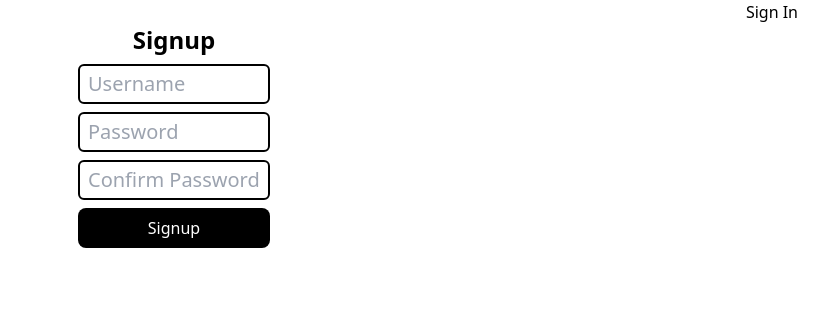
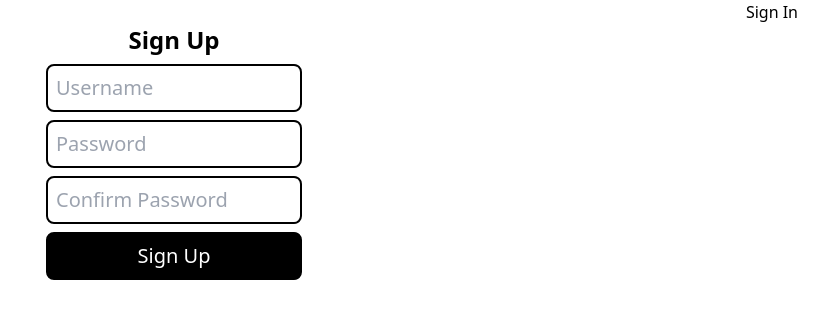
Before and after one commit to harsimran-d/my_todos, a Next.js app: page /auth/signup in a window 1280 px wide. Shown: the top 318 px of the page, without its empty margins (466-1280 px from the left). Built offline with nearby package versions, Linux system fonts and the light colour scheme; no server answers.

Commit message:
match the UI of signup form  with the sign in form

```diff
--- a/src/app/auth/signup/page.tsx
+++ b/src/app/auth/signup/page.tsx
@@ -53,11 +53,11 @@ export default function SignupPage() {
     }
   };
   return (
-    <div className="m-auto flex w-48 flex-col justify-center space-y-2 align-middle">
-      <h1 className="text-center text-2xl font-bold">Signup</h1>
+    <div className="m-auto flex w-64 flex-col justify-center space-y-2 align-middle">
+      <h1 className="text-center text-2xl font-bold">Sign Up</h1>
 
       <input
-        className="rounded-md border-2 border-black px-2 py-1 text-xl"
+        className="rounded-lg border-2 border-black p-2 text-xl"
         type="text"
         value={username}
         onChange={(e) => setUsername(e.target.value)}
@@ -69,7 +69,7 @@ export default function SignupPage() {
         ""
       )}
       <input
-        className="rounded-md border-2 border-black px-2 py-1 text-xl"
+        className="rounded-lg border-2 border-black p-2 text-xl"
         type="password"
         value={password}
         onChange={(e) => setPassword(e.target.value)}
@@ -81,7 +81,7 @@ export default function SignupPage() {
         ""
       )}
       <input
-        className="rounded-md border-2 border-black px-2 py-1 text-xl"
+        className="rounded-lg border-2 border-black p-2 text-xl"
         type="password"
         value={confirmPassword}
         onChange={(e) => setConfirmPassword(e.target.value)}
@@ -92,8 +92,11 @@ export default function SignupPage() {
       ) : (
         ""
       )}
-      <button onClick={_signup} className="rounded-lg bg-black py-2 text-white">
-        Signup
+      <button
+        onClick={_signup}
+        className="rounded-lg border-2 border-black bg-black p-2 text-xl text-white"
+      >
+        Sign Up
       </button>
     </div>
   );
```
